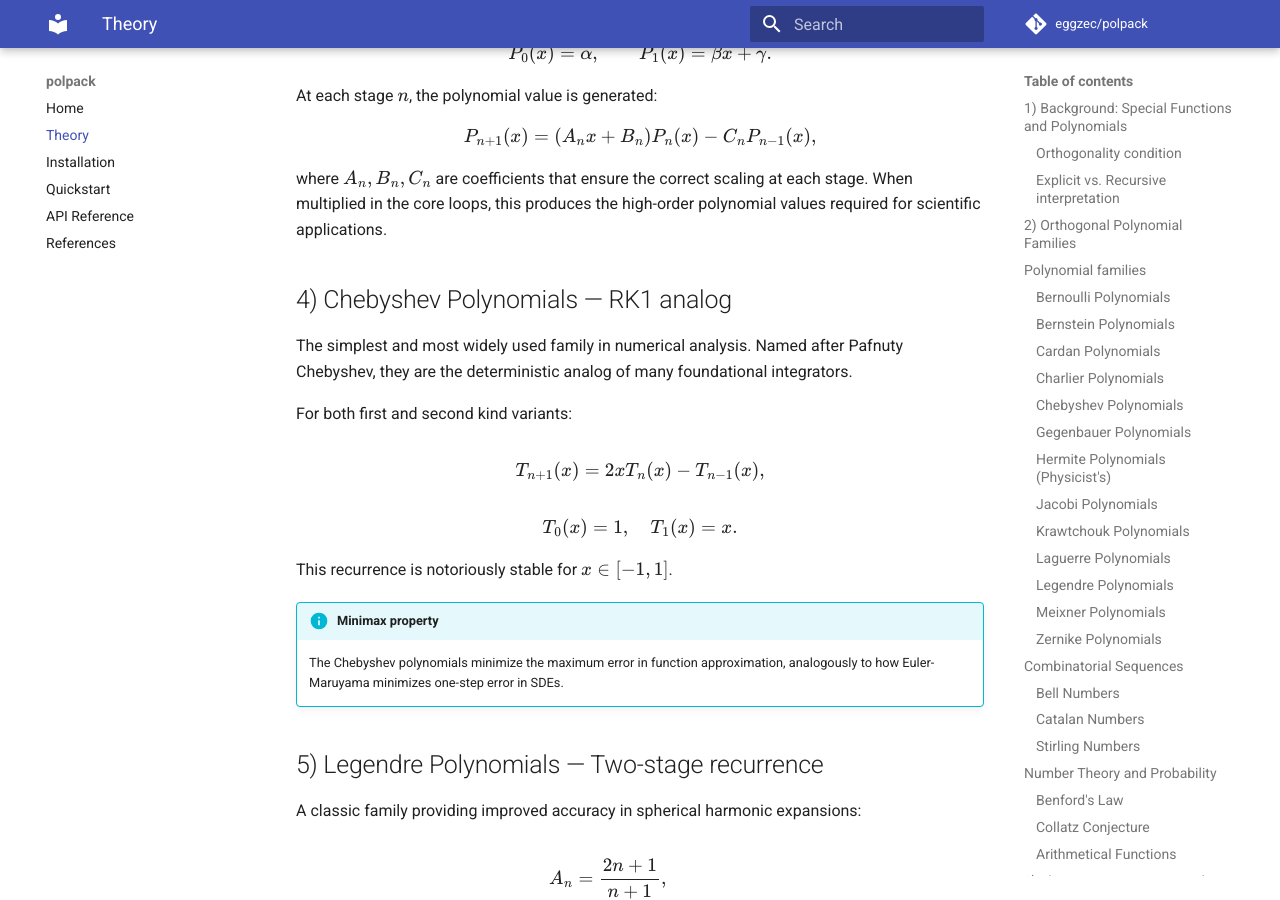
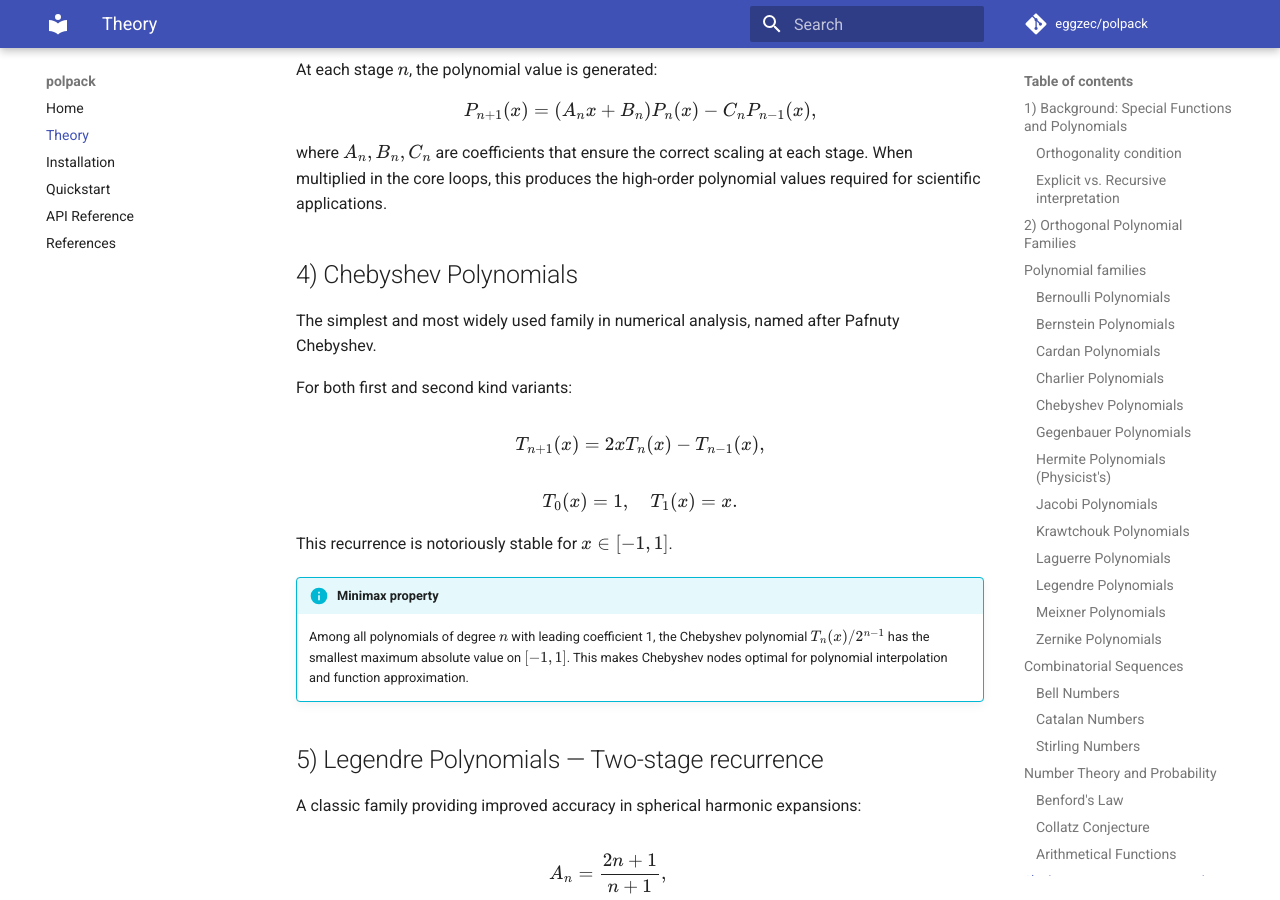
Before and after one commit to eggzec/polpack, an MkDocs documentation site: the page built from docs/theory.md, in a window 1280 px wide and 900 px high, scrolled down 6166 px. Built offline with MkDocs 1.6.1 and Material for MkDocs 9.7.7, drawn with Linux system fonts in a browser that asks for light colours; comment, search, counter and statistics services are not loaded; some of the changed text lies outside the part shown.

```diff
--- a/docs/theory.md
+++ b/docs/theory.md
@@ -51,8 +50,8 @@ There are two principal ways to define and evaluate polynomial families:
 
     $$ \sum_{k=0}^n \frac{P_k(x)P_k(y)}{h_k} = \frac{k_n}{k_{n+1}h_n} \frac{P_{n+1}(x)P_n(y) - P_n(x)P_{n+1}(y)}{x - y} $$
 
-    The additional terms arising in this identity (analogous to Itô's lemma)
-    are fundamental to understanding the convergence of spectral expansions.
+    This identity is fundamental to understanding the convergence of spectral
+    expansions and the completeness of orthogonal bases.
 
 ## 2) Orthogonal Polynomial Families
 
@@ -244,11 +243,10 @@ where $A_n, B_n, C_n$ are coefficients that ensure the correct scaling at each
 stage. When multiplied in the core loops, this produces the high-order
 polynomial values required for scientific applications.
 
-## 4) Chebyshev Polynomials — RK1 analog
+## 4) Chebyshev Polynomials
 
-The simplest and most widely used family in numerical analysis. Named after
-Pafnuty Chebyshev, they are the deterministic analog of many foundational
-integrators.
+The simplest and most widely used family in numerical analysis, named after
+Pafnuty Chebyshev.
 
 For both first and second kind variants:
 
@@ -262,9 +260,10 @@ $$
 This recurrence is notoriously stable for $x \in [-1, 1]$.
 
 !!! info "Minimax property"
-    The Chebyshev polynomials minimize the maximum error in function
-    approximation, analogously to how Euler-Maruyama minimizes one-step
-    error in SDEs.
+    Among all polynomials of degree $n$ with leading coefficient 1, the
+    Chebyshev polynomial $T_n(x)/2^{n-1}$ has the smallest maximum absolute
+    value on $[-1, 1]$. This makes Chebyshev nodes optimal for polynomial
+    interpolation and function approximation.
 
 ## 5) Legendre Polynomials — Two-stage recurrence
 
@@ -337,8 +336,8 @@ backward stability matters in eigenvalue problems.
 ### Relationship between degree and order
 
 The three-term recurrence schemes in `polpack` are designed to achieve higher
-numerical precision. The Euler-like first-order recursions (RK1 analog) are
-stable but may accumulate error at very high degrees ($n > 1000$). Higher-degree
+numerical precision. These recurrences are stable but may accumulate
+floating-point error at very high degrees ($n > 1000$). Higher-degree
 polynomials generally benefit from the stable recurrence architecture.
 
 !!! tip "Evaluation guidance"
```
Also changed, not shown: other parts of docs/theory.md (+1 -2 lines), docs/index.md (+19 -4 lines).
